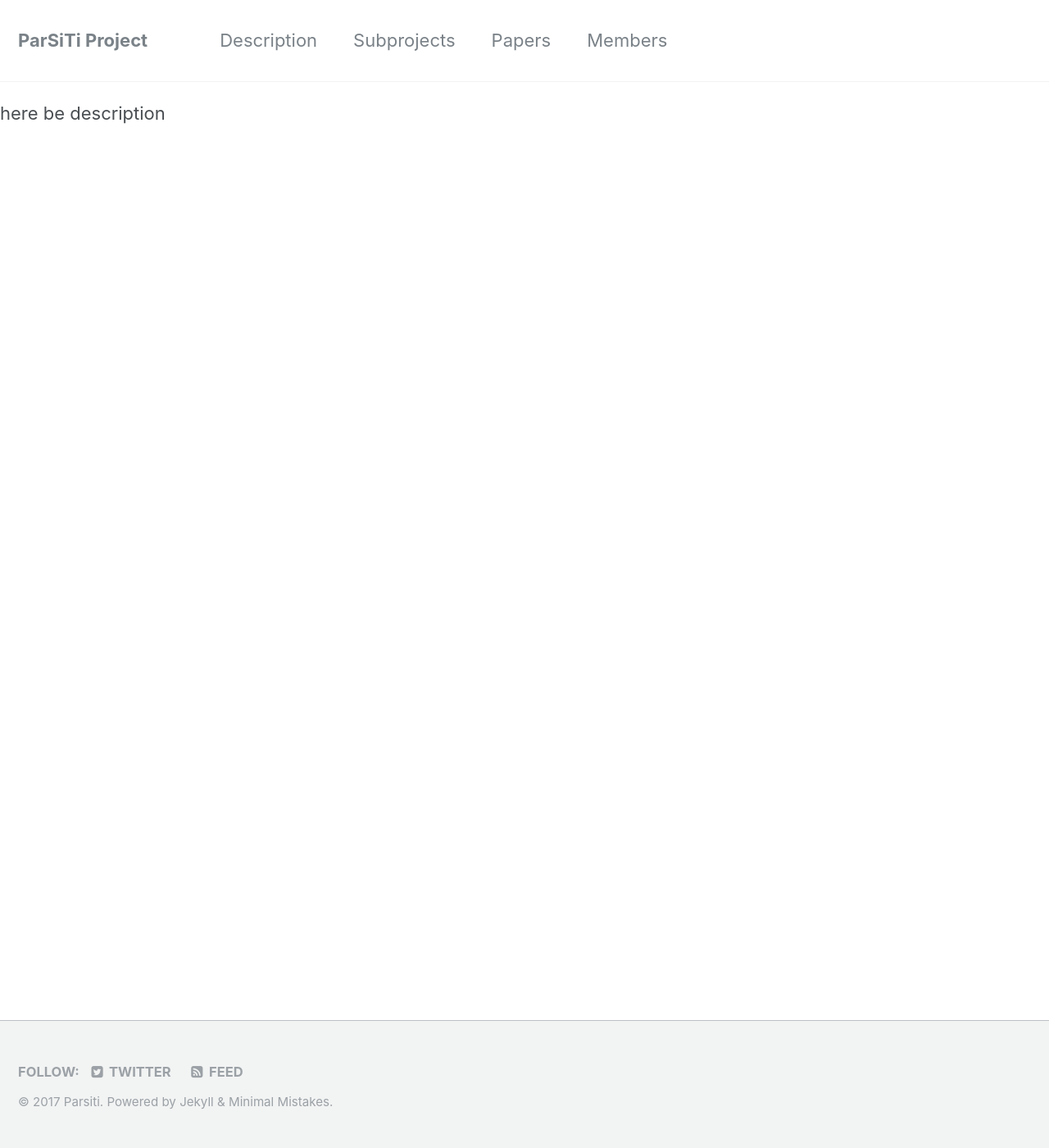
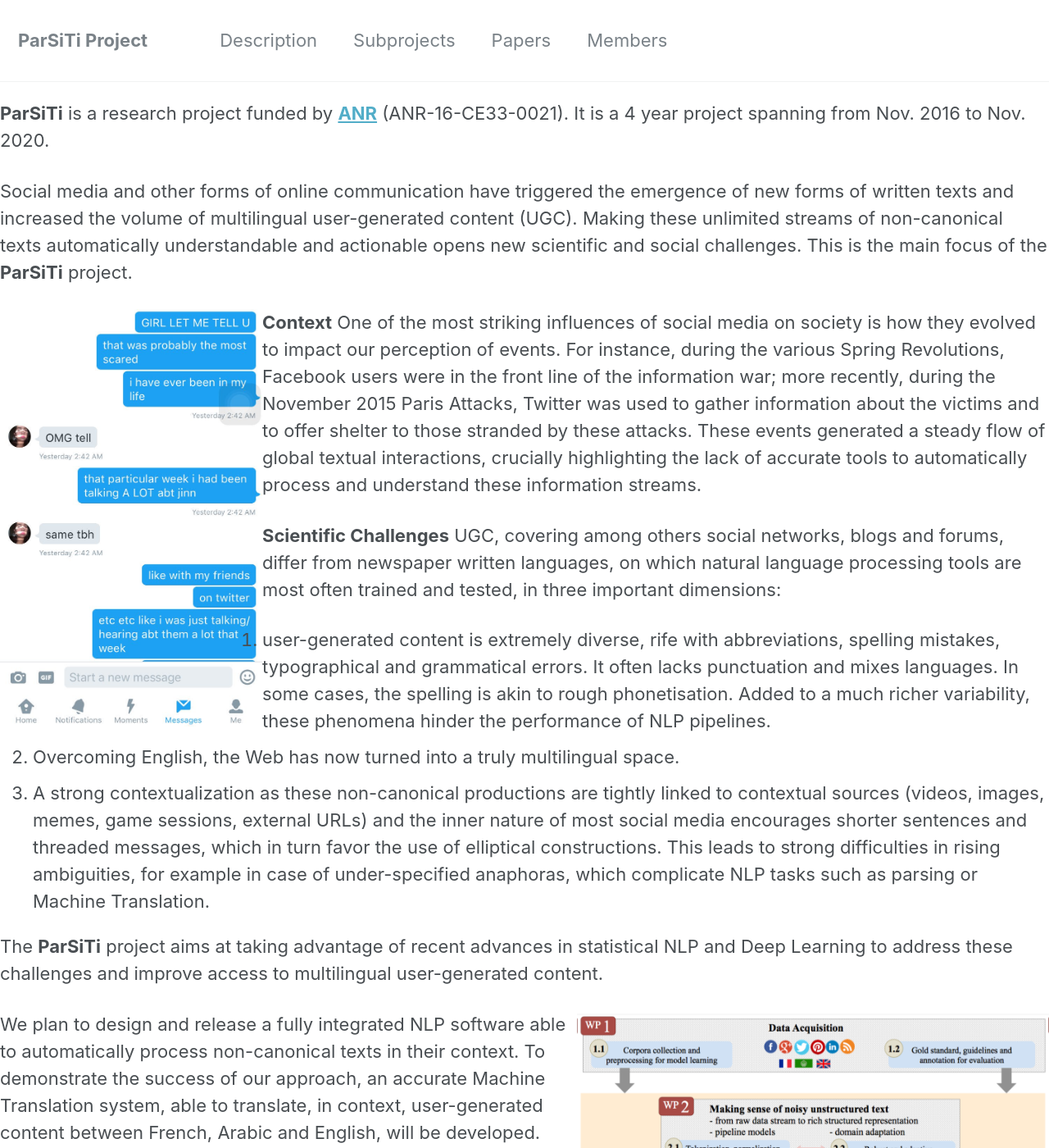
Before and after one commit to parsiti/parsiti.github.io, a Jekyll site: the page built from _pages/description.md, in a window 1280 px wide and 1400 px high. Shown: the whole window at 82% size. Built offline with Jekyll 4.4.1, drawn with Linux system fonts in a browser that asks for light colours; our own code applies the rules of GitHub Pages for plain Markdown files; some of the changed text lies outside the part shown.

Commit message:
descritpion complete

```diff
--- a/_pages/description.md
+++ b/_pages/description.md
@@ -3,4 +3,76 @@ title: Project Description
 permalink: /description/
 ---
 
-here be description
+__ParSiTi__ is a research project funded by [__ANR__](http://www.agence-nationale-recherche.fr/)
+(ANR-16-CE33-0021). It is a 4 year project spanning from Nov. 2016 to
+Nov. 2020.
+
+Social media and other forms of online communication have triggered
+the emergence of new forms of written texts and increased the volume
+of multilingual user-generated content (UGC). Making these unlimited
+streams of non-canonical texts automatically understandable and
+actionable opens new scientific and social challenges. This is the
+main focus of the __ParSiTi__ project.
+
+![twitter image]({{ site.url }}/assets/twitter_img.jpg){: width="25%" align="left"} **Context**
+One of the most striking influences of social media on society is how
+they evolved to impact our perception of events. For instance, during
+the various Spring Revolutions, Facebook users were in the front line
+of the information war; more recently, during the November 2015 Paris
+Attacks, Twitter was used to gather information about the victims and
+to offer shelter to those stranded by these attacks. These events
+generated a steady flow of global textual interactions, crucially
+highlighting the lack of accurate tools to automatically process and
+understand these information streams.
+
+**Scientific Challenges** UGC, covering among others social networks,
+blogs and forums, differ from newspaper written languages, on which
+natural language processing tools are most often trained and tested,
+in three important dimensions:
+
+1. user-generated content is extremely diverse, rife with
+   abbreviations, spelling mistakes, typographical and grammatical
+   errors. It often lacks punctuation and mixes languages. In some
+   cases, the spelling is akin to rough phonetisation. Added to a much
+   richer variability, these phenomena hinder the performance of NLP
+   pipelines.
+2. Overcoming English, the Web has now turned into a truly
+   multilingual space.
+3. A strong contextualization as these non-canonical productions are
+   tightly linked to contextual sources (videos, images, memes, game
+   sessions, external URLs) and the inner nature of most social media
+   encourages shorter sentences and threaded messages, which in turn
+   favor the use of elliptical constructions. This leads to strong
+   difficulties in rising ambiguities, for example in case of
+   under-specified anaphoras, which complicate NLP tasks such as
+   parsing or Machine Translation.
+
+The __ParSiTi__ project aims at taking advantage of recent advances in
+statistical NLP and Deep Learning to address these challenges and
+improve access to multilingual user-generated content.
+
+![twitter image]({{ site.url }}/assets/wp.png){: width="45%"
+align="right"} We plan to design and release a fully integrated NLP
+software able to automatically process non-canonical texts in their
+context. To demonstrate the success of our approach, an accurate
+Machine Translation system, able to translate, in context,
+user-generated content between French, Arabic and English, will be
+developed. Such a system should prove valuable to researchers in
+linguistics, social sciences and for innovative private sector
+companies. Moreover, our software and data sets will be made freely
+available, so that they can be used for further work beyond the scope
+of the project, e.g. for information extraction or opinion mining.
+
+Developing this software is highly challenging and requires to push
+existing techniques to their limits, sometimes at the price of
+questioning assumptions that have long been taken for granted. The
+__ParSiTi__ project will address three scientific challenges of
+increasing risk and complexity:
+
+1. normalizing UGC and adapting parsing, along with translation
+   models, to their peculiarities
+2. developing joint models to combine different sources of information
+   without error propagation
+3. design context-aware models to cope with discussion anchored in a
+   specific linguistic (e.g. comment in a threaded discussion) and
+   extract-linguistic (e.g. images, URL, ...) contexts.
```
Also changed, not shown: _pages/members.md (+7 -1 lines).
